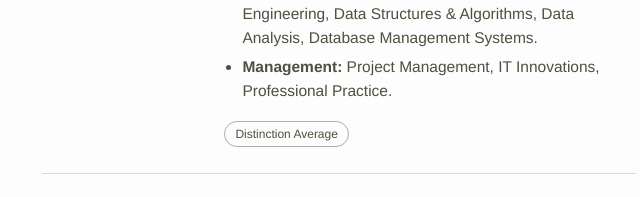
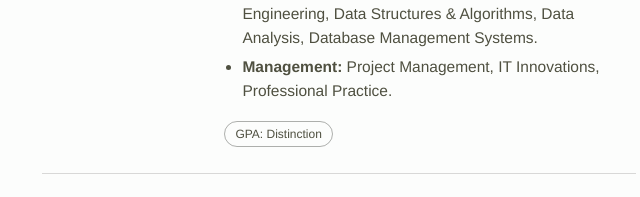
Before and after one commit to Marklu0509/personal-website, a plain HTML site: page index.html in a window 1280 px wide. Shown: the part 3849-4046 px from the top of the page, 604-1244 px from the left. Drawn offline with Linux system fonts and the light colour scheme.

Commit message:
content: relabel MCS honour to GPA: Distinction

```diff
--- a/index.html
+++ b/index.html
@@ -145,7 +145,7 @@
                   <li><strong>Technical:</strong> Cloud Computing, Machine Learning &amp; Data Mining, Enterprise-Scale Software Architecture, Software Construction &amp; Design, Model-Based Software Engineering, Data Structures &amp; Algorithms, Data Analysis, Database Management Systems.</li>
                   <li><strong>Management:</strong> Project Management, IT Innovations, Professional Practice.</li>
                 </ul>
-                <div class="tags"><span class="tag">Distinction Average</span></div>
+                <div class="tags"><span class="tag">GPA: Distinction</span></div>
               </div>
             </div>
 
```
